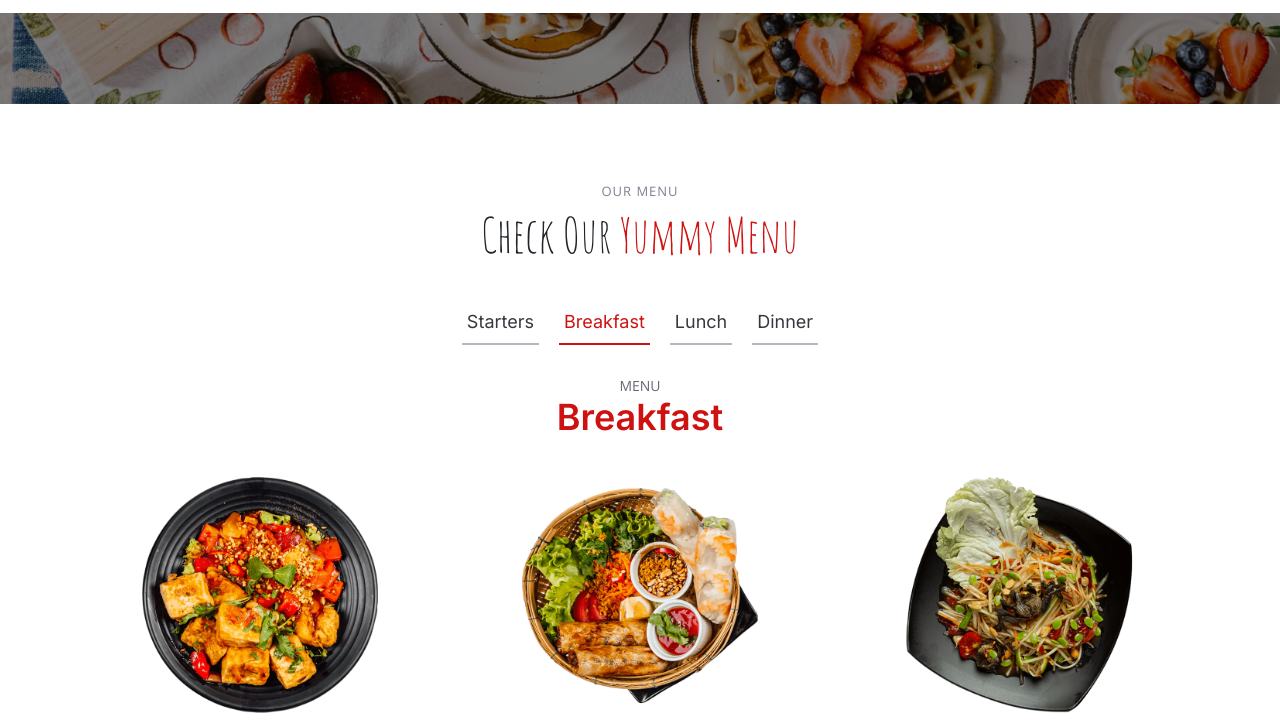
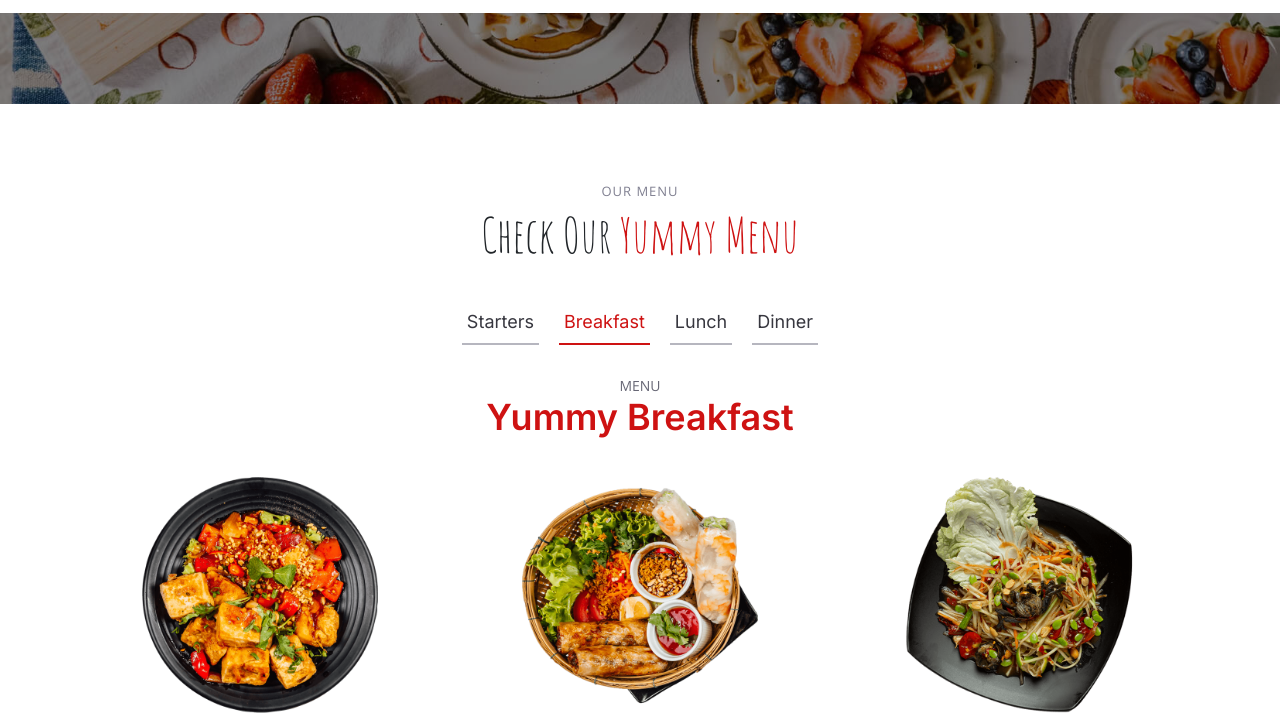
Before and after one commit to Enterprise-Lab-Exam/Samia-Cafe, a plain HTML site: page index.html in a window 1280 px wide. Both pictures are taken after a click on the tab "Breakfast". Shown: the part 2511-3234 px from the top of the page. Drawn offline with nearby package versions, Linux system fonts and the light colour scheme.

Commit message:
Updated from div section

```diff
--- a/index.html
+++ b/index.html
@@ -502,7 +502,7 @@
             <div class="tab-pane fade" id="menu-breakfast">
               <div class="tab-header text-center">
                 <p>Menu</p>
-                <h3>Breakfast</h3>
+                <h3>Yummy Breakfast</h3>
               </div>
 
               <div class="row gy-5">
```
